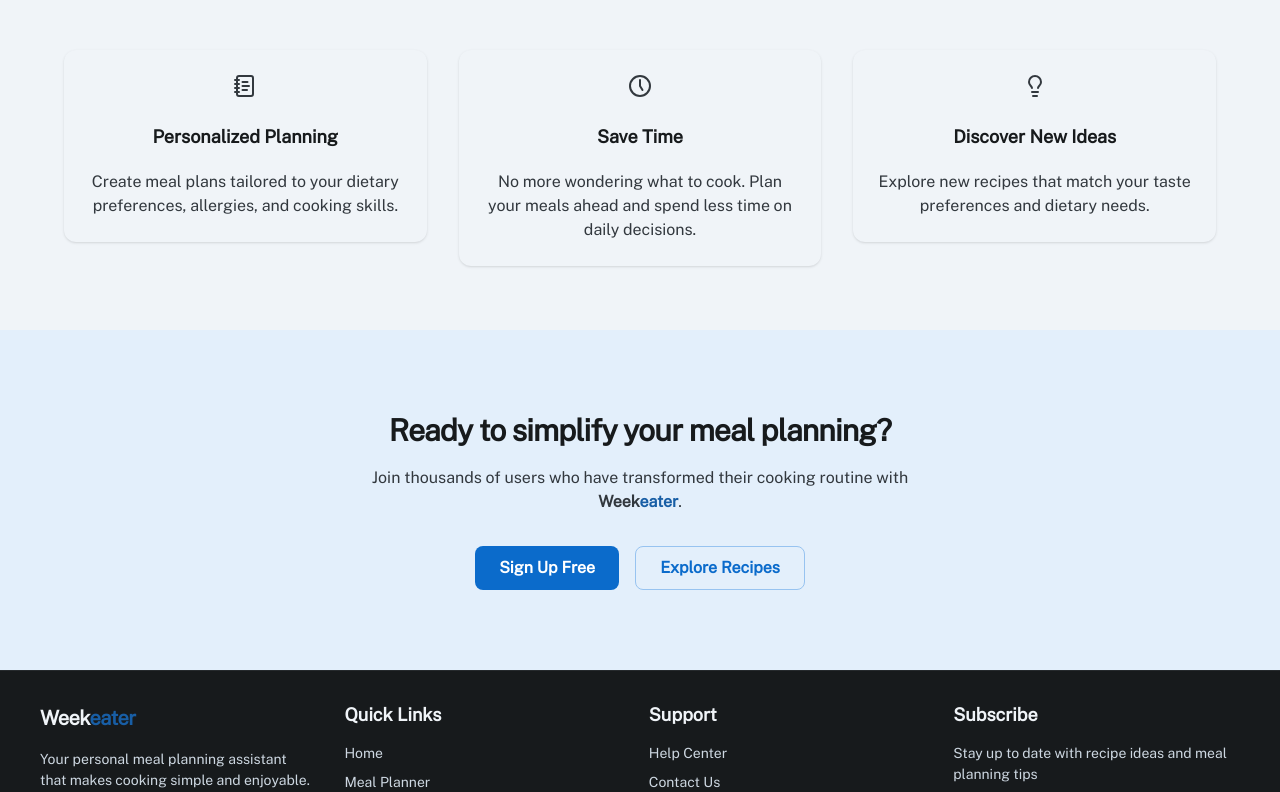
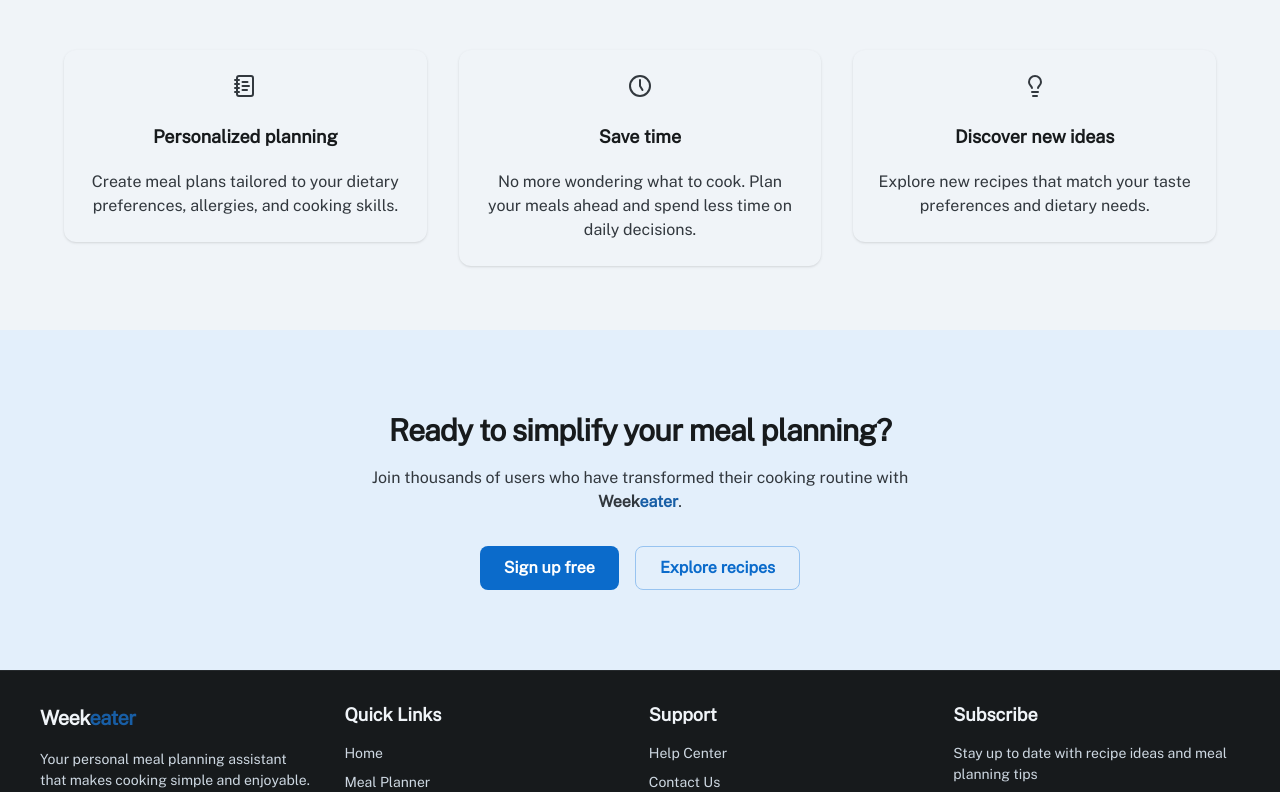
Before and after one commit to rolandskrumbergs/meal-planner-app-frontend, a React (Vite) app: page / in a window 1280 px wide. Shown: the part 1568-2360 px from the top of the page. Built offline with nearby package versions, Linux system fonts and the light colour scheme; no server answers; what @azure/msal-react would draw is missing.

Commit message:
Navigation sticky

```diff
--- a/src/features/home/Home.tsx
+++ b/src/features/home/Home.tsx
@@ -211,7 +211,7 @@ export const Home = () => {
                 <CardContent sx={{ textAlign: 'center' }}>
                   <Box sx={{ mb: 2 }}><NotebookText /></Box>
                   <Typography level="title-lg" sx={{ mb: 2 }}>
-                    Personalized Planning
+                    Personalized planning
                   </Typography>
                   <Typography>
                     Create meal plans tailored to your dietary preferences, allergies, and cooking skills.
@@ -224,7 +224,7 @@ export const Home = () => {
                 <CardContent sx={{ textAlign: 'center' }}>
                   <Box sx={{ mb: 2 }}><Clock5 /></Box>
                   <Typography level="title-lg" sx={{ mb: 2 }}>
-                    Save Time
+                    Save time
                   </Typography>
                   <Typography>
                     No more wondering what to cook. Plan your meals ahead and spend less time on daily decisions.
@@ -237,7 +237,7 @@ export const Home = () => {
                 <CardContent sx={{ textAlign: 'center' }}>
                   <Box sx={{ mb: 2 }}><Lightbulb /></Box>
                   <Typography level="title-lg" sx={{ mb: 2 }}>
-                    Discover New Ideas
+                    Discover new ideas
                   </Typography>
                   <Typography>
                     Explore new recipes that match your taste preferences and dietary needs.
@@ -273,7 +273,7 @@ export const Home = () => {
               size="lg"
               color="primary"
             >
-              Sign Up Free
+              Sign up free
             </Button>
             <Button
               component={Link}
@@ -281,7 +281,7 @@ export const Home = () => {
               size="lg"
               variant="outlined"
             >
-              Explore Recipes
+              Explore recipes
             </Button>
           </Stack>
         </Container>
--- a/src/layout/Layout.tsx
+++ b/src/layout/Layout.tsx
@@ -61,7 +61,12 @@ const Header = () => {
         borderRadius: 0,
         borderTop: 'none',
         borderLeft: 'none',
-        borderRight: 'none'
+        borderRight: 'none',
+        position: 'sticky',
+        top: 0,
+        zIndex: 1100,
+        bgcolor: 'background.surface',
+        backdropFilter: 'blur(6px)',
       }}
     >
       <Link to="/" style={{ textDecoration: 'none', color: 'inherit' }}>
```
